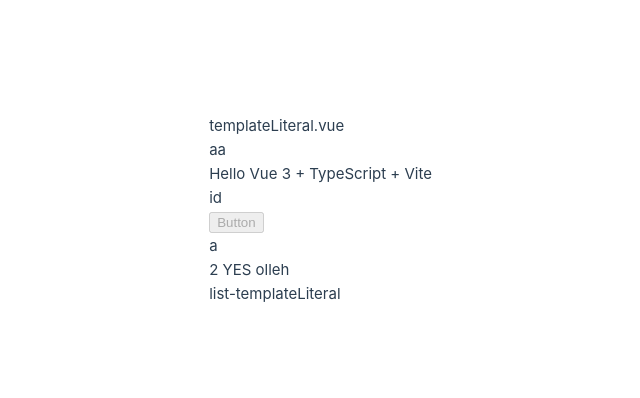
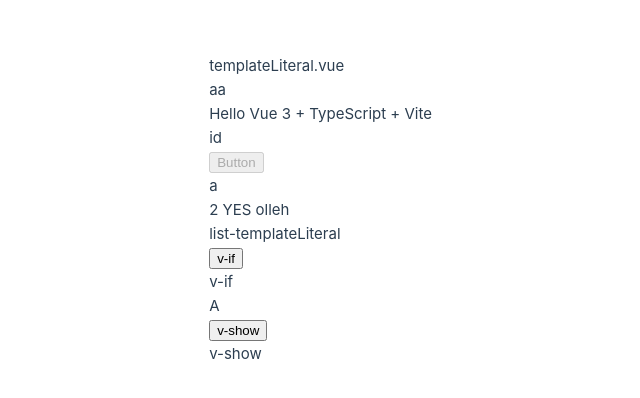
Before and after one commit to noah-00/vue3-doc, a Vue app: page / in a window 1280 px wide. Shown: the part 190-588 px from the top of the page, without its empty margins (208-848 px from the left). Built offline with nearby package versions, Linux system fonts and the light colour scheme.

Commit message:
TemplateLiteral

```diff
--- a/src/components/TemplateLiteral.vue
+++ b/src/components/TemplateLiteral.vue
@@ -1,4 +1,6 @@
 <script setup lang="ts">
+import { ref } from "vue";
+
 const msg: string = "Hello Vue 3 + TypeScript + Vite";
 const id = "templateLiteral";
 const isButtonDisabled = true;
@@ -9,6 +11,9 @@ const objectOfAttrs = {
 const number = 1;
 const ok = true;
 const message = "hello";
+
+const vif = ref(true);
+const type = ref("A");
 </script>
 
 <template>
@@ -31,4 +36,19 @@ const message = "hello";
   {{ ok ? "YES" : "NO" }}
   {{ message.split("").reverse().join("") }}
   <div :id="`list-${id}`">list-templateLiteral</div>
+
+  <!-- v-if v-else -->
+  <button @click="vif = !vif">v-if</button>
+  <div v-if="vif">v-if</div>
+  <div v-else>v-else</div>
+
+  <!-- v-if v-else-if v-else -->
+  <div v-if="type === 'A'">A</div>
+  <div v-else-if="type === 'B'">B</div>
+  <div v-else-if="type === 'C'">C</div>
+  <div v-else>Not A/B/C</div>
+
+  <!-- v-show -->
+  <button @click="vif = !vif">v-show</button>
+  <div v-show="vif">v-show</div>
 </template>
```
